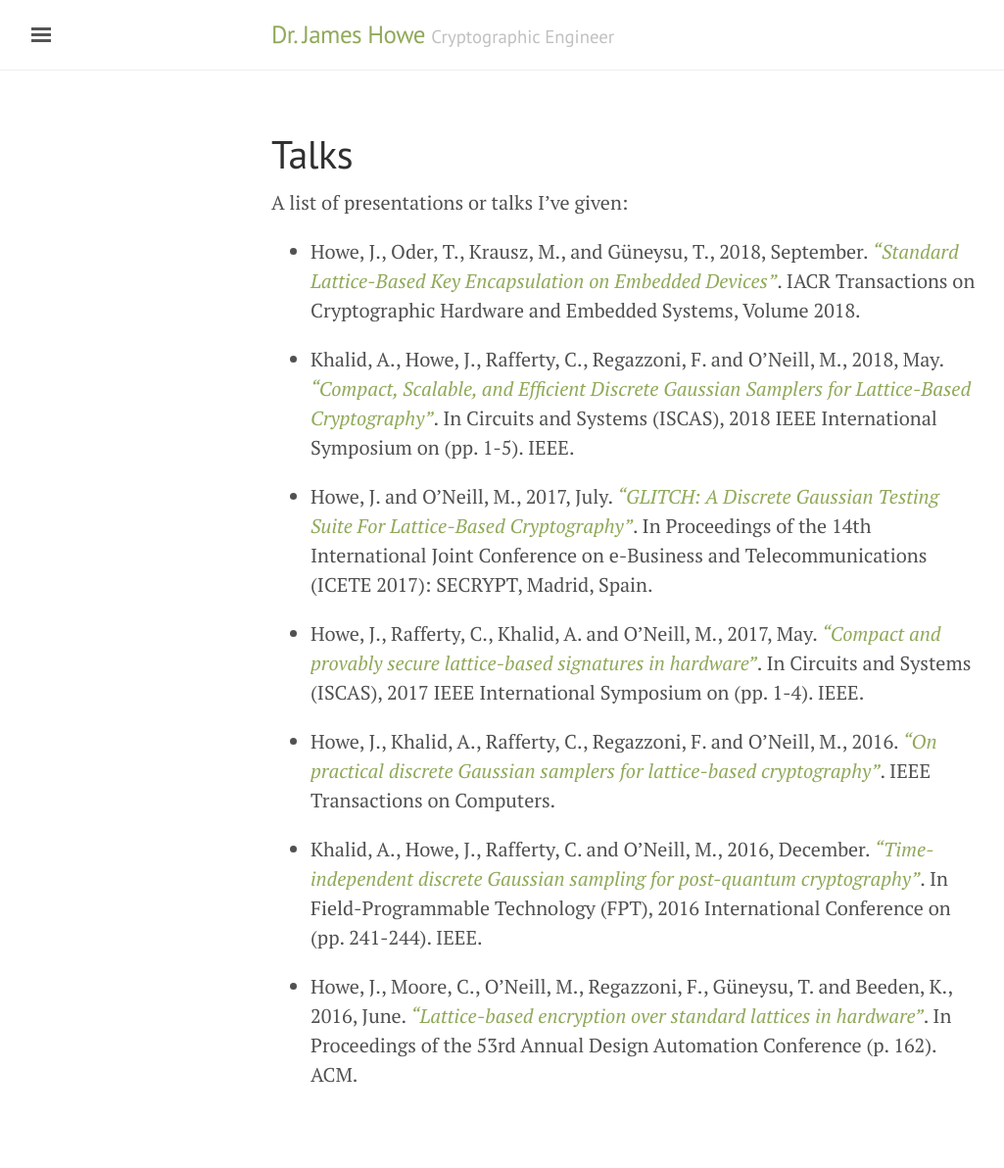
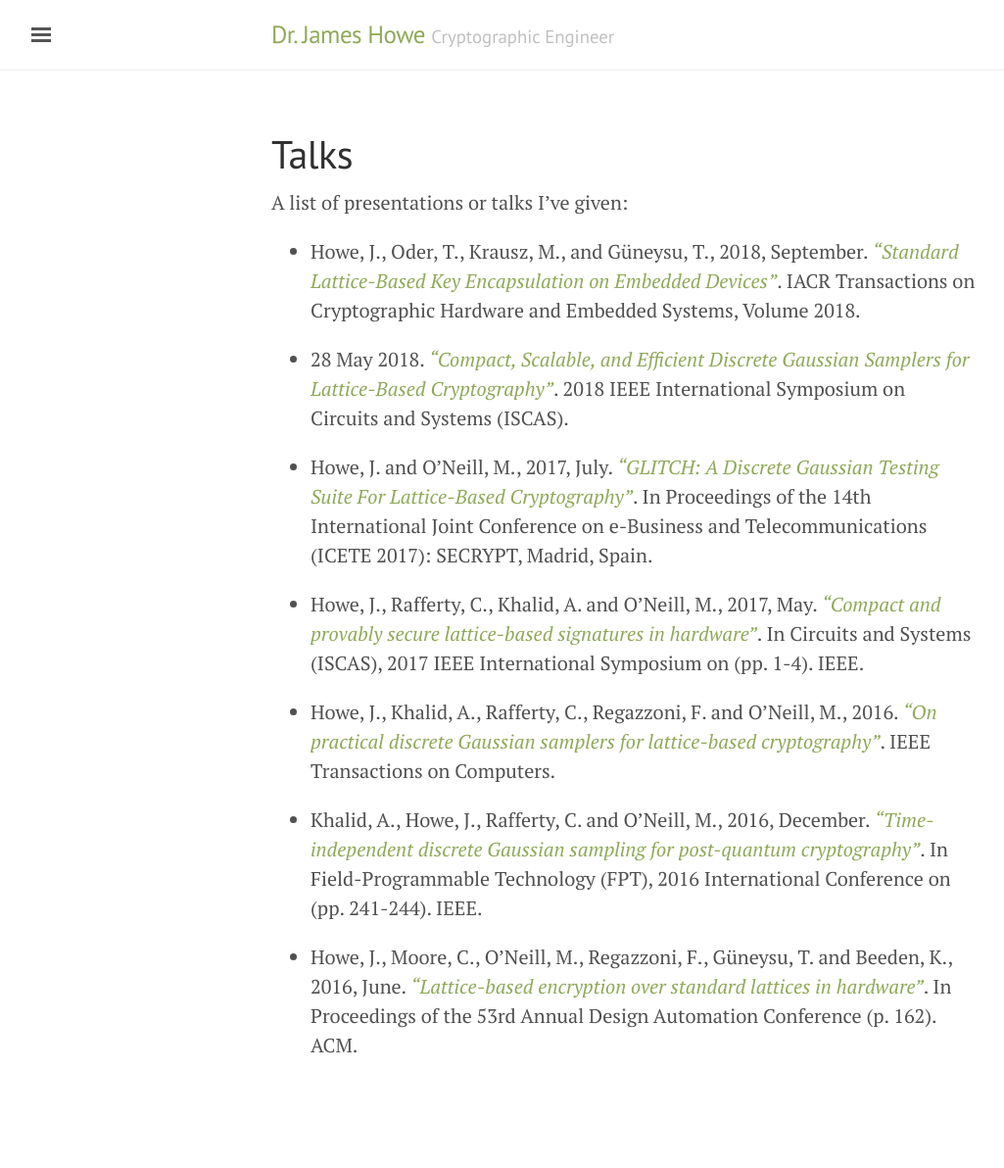
Before and after one commit to jameshoweee/jameshoweee.github.io, a Jekyll site: the page built from talks.md, in a window 1280 px wide. Shown: the whole page at 98% size, without its empty margins (3-1028 px from the left). Built offline with Jekyll 4.4.1, drawn with Linux system fonts in a browser that asks for light colours; after the commit the page ends 1162 px from its top, so only the background shows below that.

Commit message:
Update talks.md

```diff
--- a/talks.md
+++ b/talks.md
@@ -8,7 +8,7 @@ A list of presentations or talks I've given:
 
 *	Howe, J., Oder, T., Krausz, M., and Güneysu, T., 2018, September. [*"Standard Lattice-Based Key Encapsulation on Embedded Devices"*](https://eprint.iacr.org/2018/686). IACR Transactions on Cryptographic Hardware and Embedded Systems, Volume 2018.
 
-*	Khalid, A., Howe, J., Rafferty, C., Regazzoni, F. and O'Neill, M., 2018, May. [*"Compact, Scalable, and Efficient Discrete Gaussian Samplers for Lattice-Based Cryptography"*](https://eprint.iacr.org/2018/265). In Circuits and Systems (ISCAS), 2018 IEEE International Symposium on (pp. 1-5). IEEE.
+*	28 May 2018. [*"Compact, Scalable, and Efficient Discrete Gaussian Samplers for Lattice-Based Cryptography"*](https://player.vimeo.com/video/272220291). 2018 IEEE International Symposium on Circuits and Systems (ISCAS).
 
 *	Howe, J. and O’Neill, M., 2017, July. [*"GLITCH: A Discrete Gaussian Testing Suite For Lattice-Based Cryptography"*](https://eprint.iacr.org/2017/438). In Proceedings of the 14th International Joint Conference on e-Business and Telecommunications (ICETE 2017): SECRYPT, Madrid, Spain.
 
```
